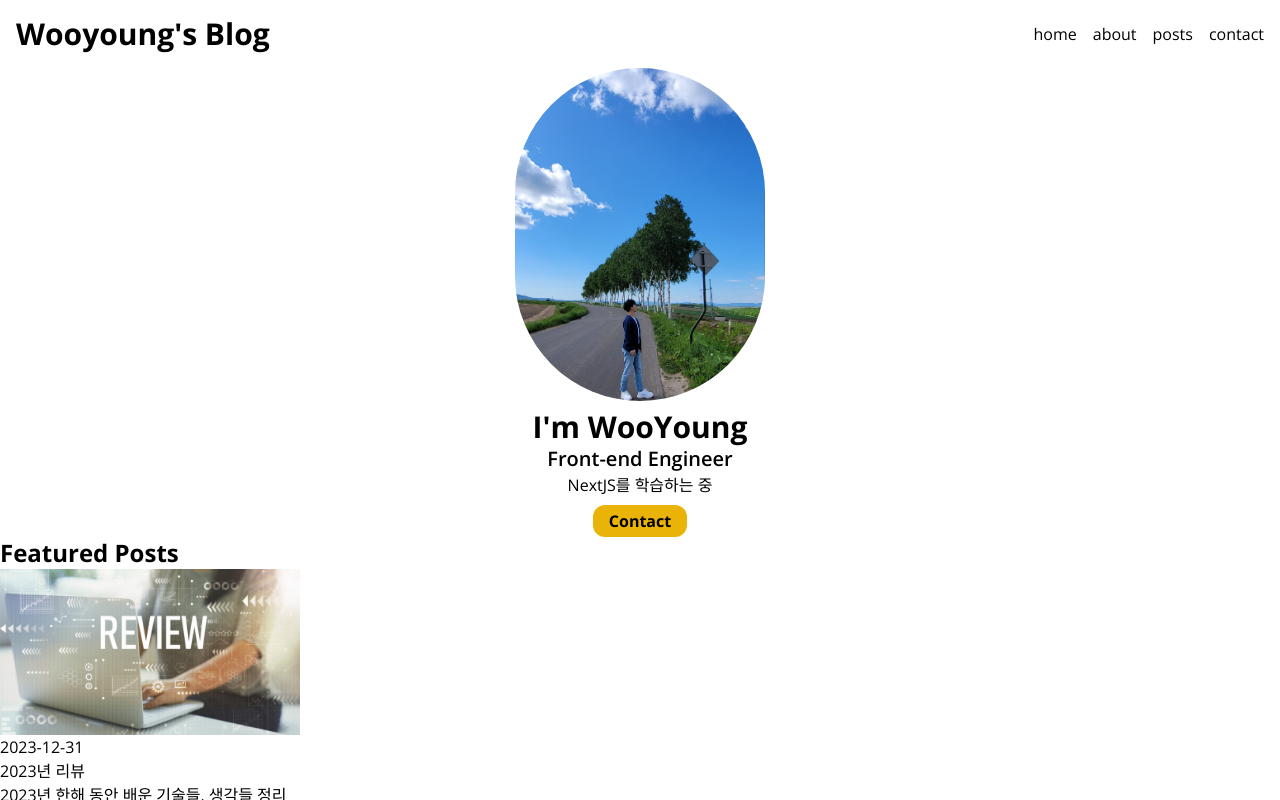
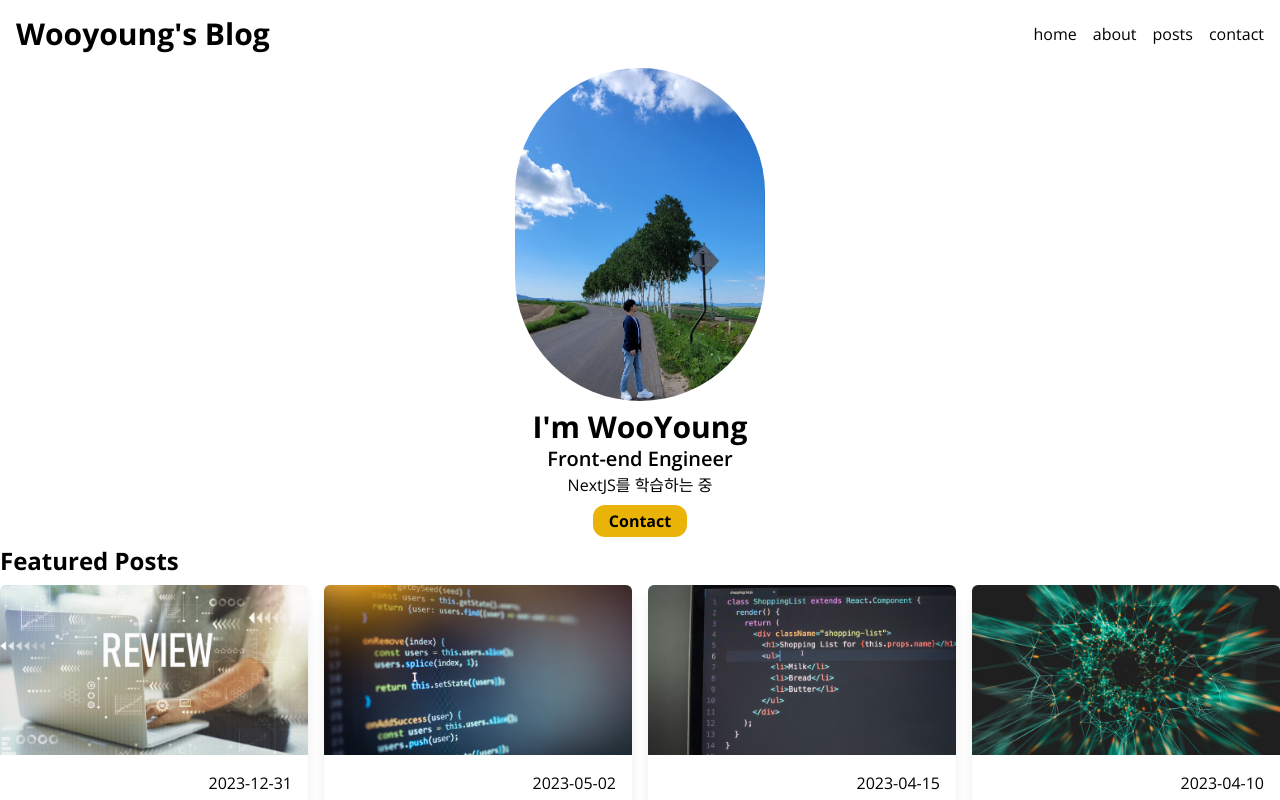
Before and after one commit to whoyoung90/Next-blog, a Next.js app: page / in a window 1280 px wide. Built offline with nearby package versions, Linux system fonts and the light colour scheme.

Commit message:
study: 230828 피쳐된 포스트 보여주기-스타일링

```diff
--- a/src/components/FeaturedPosts.tsx
+++ b/src/components/FeaturedPosts.tsx
@@ -5,7 +5,7 @@ export default async function FeaturedPost() {
   const posts = await getFeaturedPosts();
   return (
     <section>
-      <h2 className="text-2xl font-bold">Featured Posts</h2>
+      <h2 className="text-2xl font-bold my-2">Featured Posts</h2>
       <PostsGrid posts={posts} />
     </section>
   );
--- a/src/components/Footer.tsx
+++ b/src/components/Footer.tsx
@@ -1,8 +1,8 @@
 export default function Footer() {
   // 싱글 따옴표(')를 쓸 경우, HTML 엔티티를 사용하기 싫다면
   return (
-    <p className="bg-slate-900 text-white py-2 text-sm text-center">
+    <footer className="bg-slate-900 text-white py-2 text-sm text-center">
       {"Don't forget to CODE your DREAM | ALl Right Reserved."}
-    </p>
+    </footer>
   );
 }
--- a/src/components/PostCard.tsx
+++ b/src/components/PostCard.tsx
@@ -7,19 +7,24 @@ export default function PostCard({
   post: { title, description, date, category, path },
 }: Props) {
   return (
+    <article className="rounded-md overflow-hidden shadow-lg">
       <Link href={`/posts/${path}`}>
         <Image
+          className="w-full"
           src={`/images/posts/${path}.png`}
           alt={title}
           width={300}
           height={200}
         />
-      <div>
-        <time>{date.toString()}</time>
-        <h3>{title}</h3>
-        <p>{description}</p>
-        <span>{category}</span>
+        <div className="flex flex-col items-center p-4">
+          <time className="self-end">{date.toString()}</time>
+          <h3 className="text-lg font-bold">{title}</h3>
+          <p className="w-full truncate text-center">{description}</p>
+          <span className="text-sm rounded-lg bg-green-100 px-2 my-2">
+            {category}
+          </span>
         </div>
       </Link>
+    </article>
   );
 }
--- a/src/components/PostsGrid.tsx
+++ b/src/components/PostsGrid.tsx
@@ -8,7 +8,7 @@ type Props = {
 // export default function PostsGrid(props: Props) {
 export default function PostsGrid({ posts }: Props) {
   return (
-    <ul>
+    <ul className="grid gap-4 grid-cols-1 sm:grid-cols-2 md:grid-cols-3 lg:grid-cols-4">
       {posts.map((post) => (
         <li key={post.path}>
           <PostCard post={post} />
```
Lines whose indentation alone changed are shown as unchanged.
